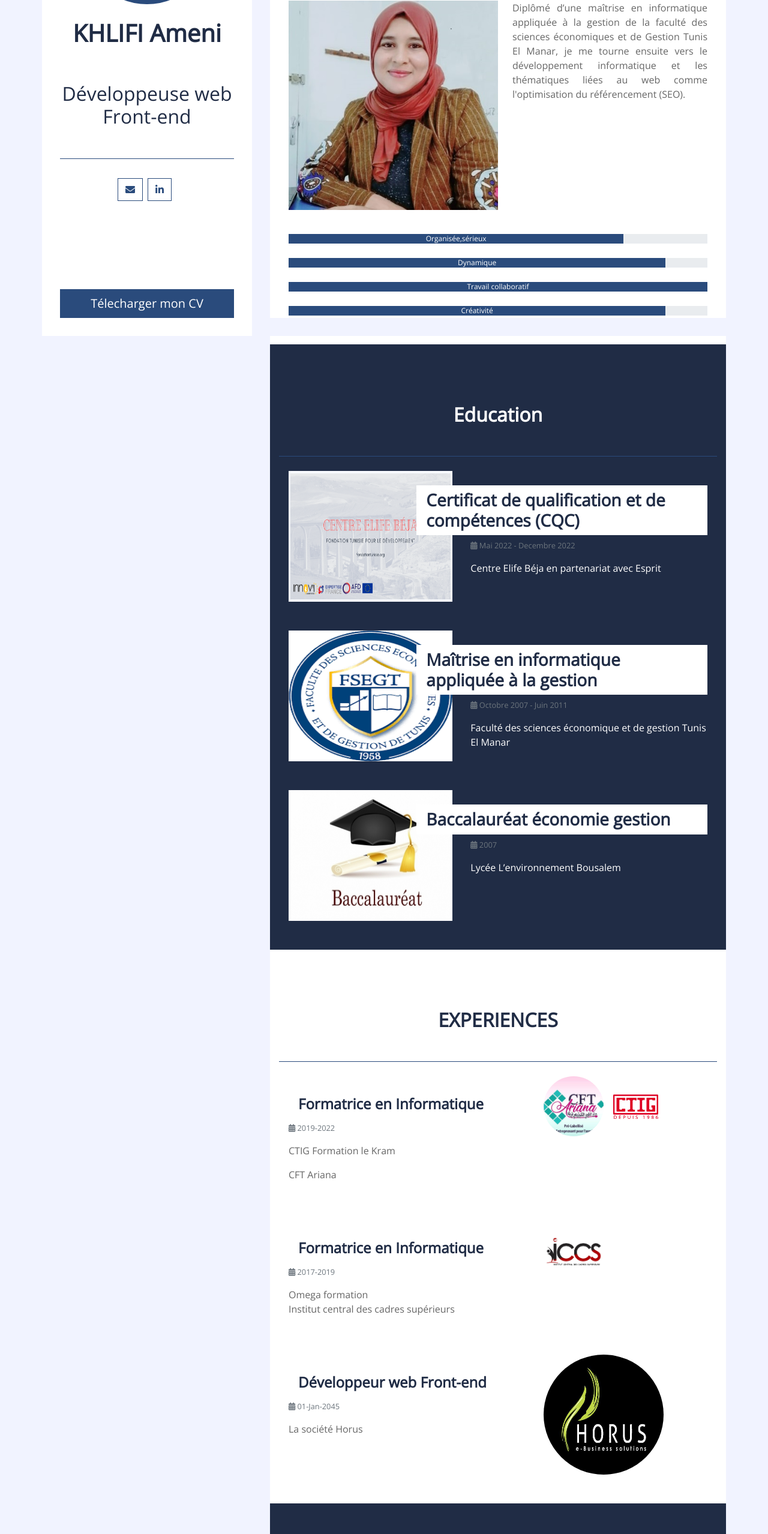
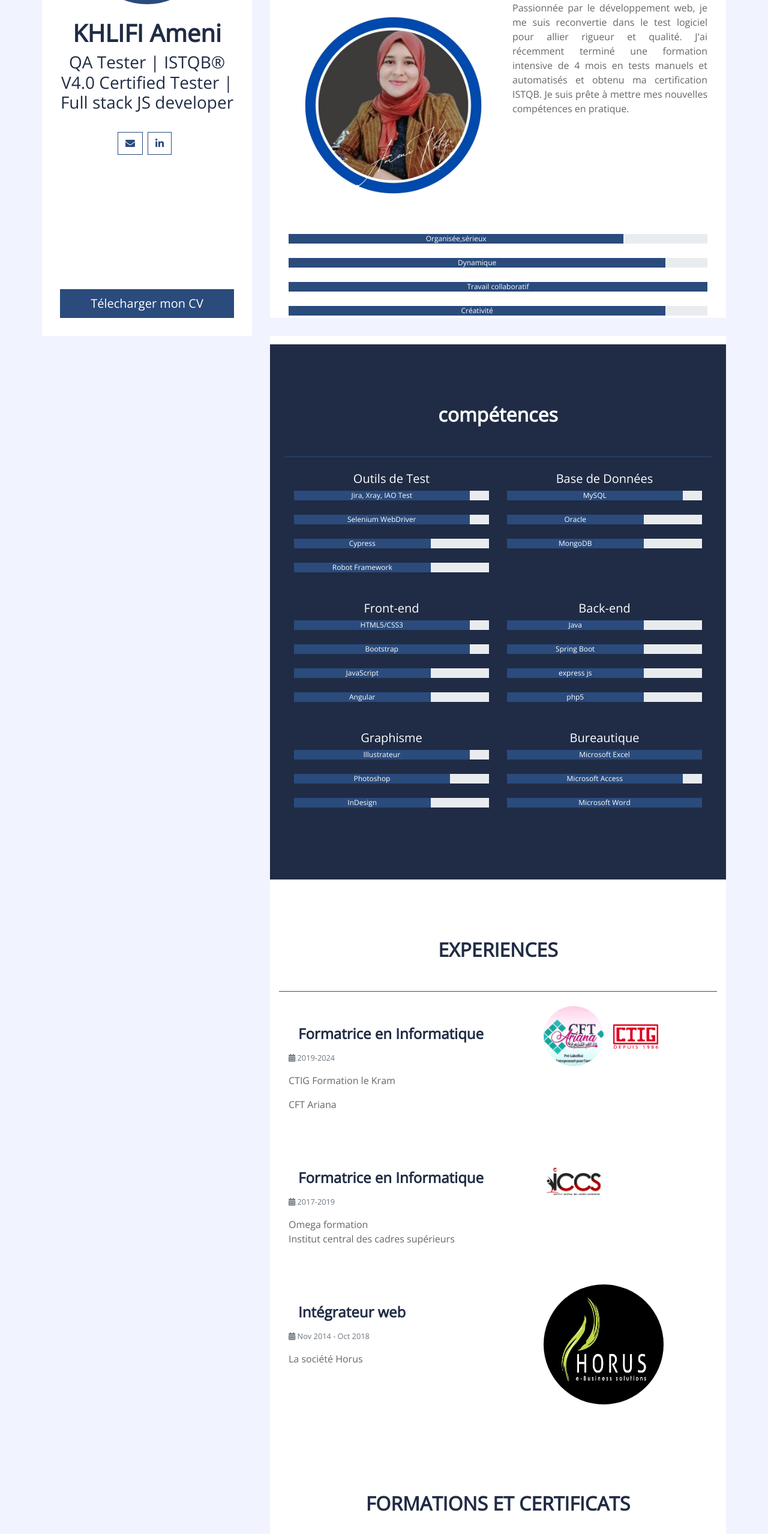
Before and after one commit to KHLIFIAmeni/KHLIFIAmeni.gitgub.io, a plain HTML site: page index.html in a window 1280 px wide. Shown: the part 240-2797 px from the top of the page at 60% size. Drawn offline with nearby package versions, Linux system fonts and the light colour scheme.

Commit message:
second commit

```diff
--- a/index.html
+++ b/index.html
@@ -24,9 +24,9 @@
         <div class="wrapper">
             <div class="sidebar">
                 <div class="sidebar-text d-flex flex-column h-100 justify-content-center text-center">
-                    <img class="mx-auto d-block w-75 bg-primary img-fluid rounded-circle mb-4 p-3" src="img/profile.jpg" alt="Image">
+                    <img class="mx-auto d-block w-75 bg-primary img-fluid rounded-circle mb-4 p-3" src="img/profile-removebg-preview.png" alt="Image">
                     <h1 class="font-weight-bold">KHLIFI Ameni</h1>
-                    <h2>Développeuse web Front-end</h2>
+                    <h3>QA Tester | ISTQB® V4.0 Certified Tester | Full stack JS developer</h3>
                     <p class="mb-4">
 
                     </p>
@@ -52,9 +52,9 @@
                         <div class="collapse navbar-collapse justify-content-between" id="navbarCollapse">
                             <div class="navbar-nav m-auto">
                                 <a href="#about" class="nav-item nav-link active">Qui suis je</a>
+                                <a href="#competences" class="nav-item nav-link">Compétences</a>
+                                <a href="#Experience" class="nav-item nav-link">Expériences</a>
                                 <a href="#Education" class="nav-item nav-link">Education</a>
-                                <a href="#Experience" class="nav-item nav-link">Expériences</a>
-                                <a href="#competences" class="nav-item nav-link">Compétences</a>
                                 <a href="#certif" class="nav-item nav-link">Certificats</a>
                                 <a href="#centre" class="nav-item nav-link">Centres d'intérêt</a>
 
@@ -69,9 +69,9 @@
                 <div class="row px-3 pb-5">
                     <div class="col-md-12">
                         <h2 class="mb-4 font-weight-bold" style="text-align:center">Qui suis je?</h2>
-                        <img class="img-fluid float-left w-50 mr-4 mb-3" src="img/profile.jpg" alt="Image">
+                        <img class="img-fluid float-left w-50 mr-4 mb-3" src="img/profile.png" alt="Image">
                         <p class="m-0" style="text-align:justify;">
-                            Diplômé d’une maîtrise en informatique appliquée à la gestion de la faculté des sciences économiques et de Gestion Tunis El Manar, je me tourne ensuite vers le développement informatique et les thématiques liées au web comme l'optimisation du référencement (SEO).
+                            Passionnée par le développement web, je me suis reconvertie dans le test logiciel pour allier rigueur et qualité. J'ai récemment terminé une formation intensive de 4 mois en tests manuels et automatisés et obtenu ma certification ISTQB. Je suis prête à mettre mes nouvelles compétences en pratique.
                         </p>
                     </div>
                     <div class="col-md-12 pt-4">
@@ -93,12 +93,217 @@
                 </div>
             </div>
             <!-- About End -->
+<!-- Compétences Start -->
+<div class="container py-5 px-4 bg-secondary" id="competences">
+    <h2 class="mb-4 font-weight-bold" style="text-align:center; color:white">compétences</h2>
+    <div class="row blog-item px-3 pb-5">
+        <div class="col-md-6">
+            <h5 style="text-align:center; color:white">Outils de Test </h5>
+            <div class="d-flex flex-column skills">
+                <div class="progress w-100 mb-4">
+                    <div class="progress-bar" role="progressbar" aria-valuenow="90" aria-valuemin="0" aria-valuemax="100">Jira, Xray, IAO Test </div>
+                </div>
+                <div class="progress w-100 mb-4">
+                    <div class="progress-bar" role="progressbar" aria-valuenow="90" aria-valuemin="0" aria-valuemax="100">Selenium WebDriver</div>
+                </div>
+                <div class="progress w-100  mb-4">
+                    <div class="progress-bar" role="progressbar" aria-valuenow="70" aria-valuemin="0" aria-valuemax="100">Cypress</div>
+                </div>
+                <div class="progress w-100">
+                    <div class="progress-bar" role="progressbar" aria-valuenow="70" aria-valuemin="0" aria-valuemax="100">Robot Framework</div>
+                </div>
+            </div>
+        </div>
+        <div class="col-md-6">
+            <h5 style="text-align:center; color:white">Base de Données </h5>
+            <div class="d-flex flex-column skills">
+                <div class="progress w-100 mb-4">
+                    <div class="progress-bar" role="progressbar" aria-valuenow="90" aria-valuemin="0" aria-valuemax="100">MySQL</div>
+                </div>
+                <div class="progress w-100 mb-4">
+                    <div class="progress-bar" role="progressbar" aria-valuenow="70" aria-valuemin="0" aria-valuemax="100">Oracle</div>
+                </div>
+                <div class="progress w-100  mb-4">
+                    <div class="progress-bar" role="progressbar" aria-valuenow="70" aria-valuemin="0" aria-valuemax="100"> MongoDB</div>
+                </div>
+
+            </div>
+        </div>
+    </div>
+    <div class="row blog-item px-3 pb-5">
+        <div class="col-md-6">
+            <h5 style="text-align:center; color:white">Front-end</h5>
+            <div class="d-flex flex-column skills">
+                <div class="progress w-100 mb-4">
+                    <div class="progress-bar" role="progressbar" aria-valuenow="90" aria-valuemin="0" aria-valuemax="100">HTML5/CSS3 </div>
+                </div>
+                <div class="progress w-100 mb-4">
+                    <div class="progress-bar" role="progressbar" aria-valuenow="90" aria-valuemin="0" aria-valuemax="100">Bootstrap</div>
+                </div>
+                <div class="progress w-100  mb-4">
+                    <div class="progress-bar" role="progressbar" aria-valuenow="70" aria-valuemin="0" aria-valuemax="100">JavaScript</div>
+                </div>
+                <div class="progress w-100">
+                    <div class="progress-bar" role="progressbar" aria-valuenow="70" aria-valuemin="0" aria-valuemax="100">Angular</div>
+                </div>
+            </div>
+        </div>
+        <div class="col-md-6">
+            <h5 style="text-align:center; color:white">Back-end</h5>
+            <div class="d-flex flex-column skills">
+                <div class="progress w-100 mb-4">
+                    <div class="progress-bar" role="progressbar" aria-valuenow="70" aria-valuemin="0" aria-valuemax="100">Java</div>
+                </div>
+                <div class="progress w-100 mb-4">
+                    <div class="progress-bar" role="progressbar" aria-valuenow="70" aria-valuemin="0" aria-valuemax="100">Spring Boot</div>
+                </div>
+                <div class="progress w-100  mb-4">
+                    <div class="progress-bar" role="progressbar" aria-valuenow="70" aria-valuemin="0" aria-valuemax="100">express js</div>
+                </div>
+                <div class="progress w-100">
+                    <div class="progress-bar" role="progressbar" aria-valuenow="70" aria-valuemin="0" aria-valuemax="100">php5</div>
+                </div>
+            </div>
+        </div>
+    </div>
+    <div class="row blog-item px-3 pb-5">
+        <div class="col-md-6">
+            <h5 style="text-align:center; color:white">Graphisme</h5>
+            <div class="d-flex flex-column skills">
+                <div class="progress w-100 mb-4">
+                    <div class="progress-bar" role="progressbar" aria-valuenow="90" aria-valuemin="0" aria-valuemax="100">Illustrateur </div>
+                </div>
+                <div class="progress w-100 mb-4">
+                    <div class="progress-bar" role="progressbar" aria-valuenow="80" aria-valuemin="0" aria-valuemax="100">Photoshop</div>
+                </div>
+                <div class="progress w-100  mb-4">
+                    <div class="progress-bar" role="progressbar" aria-valuenow="70" aria-valuemin="0" aria-valuemax="100">InDesign</div>
+                </div>
+            </div>
+        </div>
+        <div class="col-md-6">
+            <h5 style="text-align:center; color:white">Bureautique</h5>
+            <div class="d-flex flex-column skills">
+                <div class="progress w-100 mb-4">
+                    <div class="progress-bar" role="progressbar" aria-valuenow="100" aria-valuemin="0" aria-valuemax="100">Microsoft Excel </div>
+                </div>
+                <div class="progress w-100 mb-4">
+                    <div class="progress-bar" role="progressbar" aria-valuenow="90" aria-valuemin="0" aria-valuemax="100">Microsoft Access</div>
+                </div>
+                <div class="progress w-100  mb-4">
+                    <div class="progress-bar" role="progressbar" aria-valuenow="100" aria-valuemin="0" aria-valuemax="100">Microsoft Word</div>
+                </div>
+            </div>
+        </div>
+    </div>
+</div>
+<!-- compétences End -->
+
+                <!-- Blog List Start -->
+                <div class="container bg-white pt-5" id="Experience">
+                    <h2 class="mb-4 font-weight-bold" style="text-align:center">EXPERIENCES</h2>
+                    <div class="row blog-item px-3 pb-5">
+                        <div class="col-md-7">
+                            <h4 class="mt-md-4 px-md-3 mb-2 py-2 bg-white font-weight-bold">Formatrice en Informatique</h4>
+                            <div class="d-flex mb-3">
+                                <small class="mr-2 text-muted"><i class="fa fa-calendar-alt"></i> 2019-2024</small>
+
+                            </div>
+                            <p> CTIG Formation le Kram</p>
+                            <p>CFT Ariana</p>
+
+                        </div>
+                        <div class="col-md-5">
+                            <img class="img-fluid mb-4 mb-md-0" src="img/cft.jpg" style="border-radius: 50%;width: 100px;height:100px" alt="Image">
+                            <img class="img-fluid mb-4 mb-md-0" src="img/ctig.png" style="border-radius: 50%;width: 100px;height:100px" alt="Image">
+                        </div>
+
+                    </div>
+                    <div class="row blog-item px-3 pb-5">
+                        <div class="col-md-7">
+                            <h4 class="mt-md-4 px-md-3 mb-2 py-2 bg-white font-weight-bold">Formatrice en Informatique</h4>
+                            <div class="d-flex mb-3">
+                                <small class="mr-2 text-muted"><i class="fa fa-calendar-alt"></i> 2017-2019</small>
+
+                            </div>
+                            <p>
+                                Omega formation<br>
+                                Institut central des cadres supérieurs
+                            </p>
+
+                        </div>
+                        <div class="col-md-5">
+                            <img class="img-fluid mb-4 mb-md-0" src="img/iccs.jpg" style="border-radius: 50%;width: 100px;height:100px" alt="Image">
+                        </div>
+
+                    </div>
+                    <div class="row blog-item px-3 pb-5">
+                        <div class="col-md-7">
+                            <h4 class="mt-md-4 px-md-3 mb-2 py-2 bg-white font-weight-bold">Intégrateur web</h4>
+                            <div class="d-flex mb-3">
+                                <small class="mr-2 text-muted"><i class="fa fa-calendar-alt"></i> Nov 2014 - Oct 2018</small>
+
+                            </div>
+                            <p>
+                                La société Horus
+                            </p>
+
+                        </div>
+                        <div class="col-md-5">
+                            <img class="img-fluid mb-4 mb-md-0" src="img/horus.jpg" style="border-radius: 50%;width:200px;height: 200px;" alt="Image">
+                        </div>
+
+                    </div>
+                </div>
+                <!-- Blog List End -->
+
+                <div class="container bg-white pt-5" id="certif">
+                    <h2 class="mb-4 font-weight-bold" style="text-align:center">FORMATIONS ET CERTIFICATS</h2>
+                    <div class="row blog-item px-3 pb-5">
+                        <div class="col-md-4">
+                            <img class="img-fluid mb-4 mb-md-0" src="img/apprener à apprendre.jpg" alt="Image">
+                        </div>
+                        <div class="col-md-4">
+                            <img class="img-fluid mb-4 mb-md-0" src="img/bootstrap.jpg" alt="Image">
+                        </div>
+                        <div class="col-md-4">
+                            <img class="img-fluid mb-4 mb-md-0" src="img/decp.jpg" alt="Image">
+                        </div>
+
+                    </div>
+                    <div class="row blog-item px-3 pb-5">
+                        <div class="col-md-4">
+                            <img class="img-fluid mb-4 mb-md-0" src="img/html5css3.jpg" alt="Image">
+                        </div>
+                        <div class="col-md-4">
+                            <img class="img-fluid mb-4 mb-md-0" src="img/illustrateur.jpg" alt="Image">
+                        </div>
+                        <div class="col-md-4">
+                            <img class="img-fluid mb-4 mb-md-0" src="img/wp5.jpg" alt="Image">
+                        </div>
+
+                    </div>
+                </div>
+                 <!-- Education Start -->
+                 <div class="container pt-5 bg-secondary" id="Education" style="color:white">
+                    <h2 class="mb-4 font-weight-bold" style="text-align:center; color:white">Education</h2>
+                    <div class="row blog-item px-3 pb-5">
+                        <div class="col-md-5">
+                            <img class="img-fluid mb-4 mb-md-0" src="img/elife.png" style="width:273px; height:218px" alt="Image">
+                        </div>
+                        <div class="col-md-7">
+                            <h3 class="mt-md-4 px-md-3 mb-2 py-2 bg-white font-weight-bold">Participation au parcours : Testeur logiciel </h3>
+                            <div class="d-flex mb-3">
+                                <small class="mr-2 text-muted"><i class="fa fa-calendar-alt"></i> Février 2024 - Mai 2024</small>
 
 
+                            </div>
+                            <p>
+                                Centre Elife Béja en partenariat avec Groupado
+                            </p>
 
-                 <!-- Blog List Start -->
-                 <div class="container pt-5 bg-secondary" id="Education" style="color:white">
-                    <h2 class="mb-4 font-weight-bold" style="text-align:center; color:white">Education</h2>
+                        </div>
+                    </div>
                     <div class="row blog-item px-3 pb-5">
                         <div class="col-md-5">
                             <img class="img-fluid mb-4 mb-md-0" src="img/elife.png" style="width:273px; height:218px" alt="Image">
@@ -152,176 +357,7 @@
                         </div>
                     </div>
                 </div>
-                <!-- Blog List End -->
-                <!-- Blog List Start -->
-                <div class="container bg-white pt-5" id="Experience">
-                    <h2 class="mb-4 font-weight-bold" style="text-align:center">EXPERIENCES</h2>
-                    <div class="row blog-item px-3 pb-5">
-                        <div class="col-md-7">
-                            <h4 class="mt-md-4 px-md-3 mb-2 py-2 bg-white font-weight-bold">Formatrice en Informatique</h4>
-                            <div class="d-flex mb-3">
-                                <small class="mr-2 text-muted"><i class="fa fa-calendar-alt"></i> 2019-2022</small>
-
-                            </div>
-                            <p> CTIG Formation le Kram</p>
-                            <p>CFT Ariana</p>
-
-                        </div>
-                        <div class="col-md-5">
-                            <img class="img-fluid mb-4 mb-md-0" src="img/cft.jpg" style="border-radius: 50%;width: 100px;height:100px" alt="Image">
-                            <img class="img-fluid mb-4 mb-md-0" src="img/ctig.png" style="border-radius: 50%;width: 100px;height:100px" alt="Image">
-                        </div>
-
-                    </div>
-                    <div class="row blog-item px-3 pb-5">
-                        <div class="col-md-7">
-                            <h4 class="mt-md-4 px-md-3 mb-2 py-2 bg-white font-weight-bold">Formatrice en Informatique</h4>
-                            <div class="d-flex mb-3">
-                                <small class="mr-2 text-muted"><i class="fa fa-calendar-alt"></i> 2017-2019</small>
-
-                            </div>
-                            <p>
-                                Omega formation<br>
-                                Institut central des cadres supérieurs
-                            </p>
-
-                        </div>
-                        <div class="col-md-5">
-                            <img class="img-fluid mb-4 mb-md-0" src="img/iccs.jpg" style="border-radius: 50%;width: 100px;height:100px" alt="Image">
-                        </div>
-
-                    </div>
-                    <div class="row blog-item px-3 pb-5">
-                        <div class="col-md-7">
-                            <h4 class="mt-md-4 px-md-3 mb-2 py-2 bg-white font-weight-bold">Développeur web Front-end</h4>
-                            <div class="d-flex mb-3">
-                                <small class="mr-2 text-muted"><i class="fa fa-calendar-alt"></i> 01-Jan-2045</small>
-
-                            </div>
-                            <p>
-                                La société Horus
-                            </p>
-
-                        </div>
-                        <div class="col-md-5">
-                            <img class="img-fluid mb-4 mb-md-0" src="img/horus.jpg" style="border-radius: 50%;width:200px;height: 200px;" alt="Image">
-                        </div>
-
-                    </div>
-                </div>
-                <!-- Blog List End -->
-
-
-
-                <!-- Subscribe Start -->
-                <div class="container py-5 px-4 bg-secondary" id="competences">
-                    <h2 class="mb-4 font-weight-bold" style="text-align:center; color:white">compétences</h2>
-                    <div class="row blog-item px-3 pb-5">
-                        <div class="col-md-6">
-                            <h5 style="text-align:center; color:white">Front-end</h5>
-                            <div class="d-flex flex-column skills">
-                                <div class="progress w-100 mb-4">
-                                    <div class="progress-bar" role="progressbar" aria-valuenow="90" aria-valuemin="0" aria-valuemax="100">HTML5/CSS3 </div>
-                                </div>
-                                <div class="progress w-100 mb-4">
-                                    <div class="progress-bar" role="progressbar" aria-valuenow="90" aria-valuemin="0" aria-valuemax="100">Bootstrap</div>
-                                </div>
-                                <div class="progress w-100  mb-4">
-                                    <div class="progress-bar" role="progressbar" aria-valuenow="70" aria-valuemin="0" aria-valuemax="100">JavaScript</div>
-                                </div>
-                                <div class="progress w-100">
-                                    <div class="progress-bar" role="progressbar" aria-valuenow="70" aria-valuemin="0" aria-valuemax="100">Angular</div>
-                                </div>
-                            </div>
-
-                        </div>
-                        <div class="col-md-6">
-                            <h5 style="text-align:center; color:white">Back-end</h5>
-                            <div class="d-flex flex-column skills">
-                                <div class="progress w-100 mb-4">
-                                    <div class="progress-bar" role="progressbar" aria-valuenow="70" aria-valuemin="0" aria-valuemax="100">Java</div>
-                                </div>
-                                <div class="progress w-100 mb-4">
-                                    <div class="progress-bar" role="progressbar" aria-valuenow="70" aria-valuemin="0" aria-valuemax="100">Spring Boot</div>
-                                </div>
-                                <div class="progress w-100  mb-4">
-                                    <div class="progress-bar" role="progressbar" aria-valuenow="70" aria-valuemin="0" aria-valuemax="100">express js</div>
-                                </div>
-                                <div class="progress w-100">
-                                    <div class="progress-bar" role="progressbar" aria-valuenow="70" aria-valuemin="0" aria-valuemax="100">php5</div>
-                                </div>
-                            </div>
-                        </div>
-
-                    </div>
-                    <div class="row blog-item px-3 pb-5">
-                        <div class="col-md-6">
-                            <h5 style="text-align:center; color:white">Graphisme</h5>
-                            <div class="d-flex flex-column skills">
-                                <div class="progress w-100 mb-4">
-                                    <div class="progress-bar" role="progressbar" aria-valuenow="90" aria-valuemin="0" aria-valuemax="100">Illustrateur </div>
-                                </div>
-                                <div class="progress w-100 mb-4">
-                                    <div class="progress-bar" role="progressbar" aria-valuenow="80" aria-valuemin="0" aria-valuemax="100">Photoshop</div>
-                                </div>
-                                <div class="progress w-100  mb-4">
-                                    <div class="progress-bar" role="progressbar" aria-valuenow="70" aria-valuemin="0" aria-valuemax="100">InDesign</div>
-                                </div>
-
-                            </div>
-
-                        </div>
-                        <div class="col-md-6">
-                            <h5 style="text-align:center; color:white">Bureautique</h5>
-                            <div class="d-flex flex-column skills">
-                                <div class="progress w-100 mb-4">
-                                    <div class="progress-bar" role="progressbar" aria-valuenow="100" aria-valuemin="0" aria-valuemax="100">Microsoft Excel </div>
-                                </div>
-                                <div class="progress w-100 mb-4">
-                                    <div class="progress-bar" role="progressbar" aria-valuenow="90" aria-valuemin="0" aria-valuemax="100">Microsoft Access</div>
-                                </div>
-                                <div class="progress w-100  mb-4">
-                                    <div class="progress-bar" role="progressbar" aria-valuenow="100" aria-valuemin="0" aria-valuemax="100">Microsoft Word</div>
-                                </div>
-
-                            </div>
-                        </div>
-
-                    </div>
-
-
-                </div>
-                <!-- Subscribe End -->
-
-
-
-                <div class="container bg-white pt-5" id="certif">
-                    <h2 class="mb-4 font-weight-bold" style="text-align:center">FORMATIONS ET CERTIFICATS</h2>
-                    <div class="row blog-item px-3 pb-5">
-                        <div class="col-md-4">
-                            <img class="img-fluid mb-4 mb-md-0" src="img/apprener à apprendre.jpg" alt="Image">
-                        </div>
-                        <div class="col-md-4">
-                            <img class="img-fluid mb-4 mb-md-0" src="img/bootstrap.jpg" alt="Image">
-                        </div>
-                        <div class="col-md-4">
-                            <img class="img-fluid mb-4 mb-md-0" src="img/decp.jpg" alt="Image">
-                        </div>
-
-                    </div>
-                    <div class="row blog-item px-3 pb-5">
-                        <div class="col-md-4">
-                            <img class="img-fluid mb-4 mb-md-0" src="img/html5css3.jpg" alt="Image">
-                        </div>
-                        <div class="col-md-4">
-                            <img class="img-fluid mb-4 mb-md-0" src="img/illustrateur.jpg" alt="Image">
-                        </div>
-                        <div class="col-md-4">
-                            <img class="img-fluid mb-4 mb-md-0" src="img/wp5.jpg" alt="Image">
-                        </div>
-
-                    </div>
-                </div>
+                <!-- Education End -->
                  <!-- Centre dinteret Start -->
              <div class="container bg-secondary pt-5" style="color:white" id="centre">
                 <h2 class="mb-4 font-weight-bold" style="text-align:center; color:white">Centres d'intérêt</h2>
```
Also changed, not shown: img/profile-removebg-preview.png (added), img/profile.png (added).
